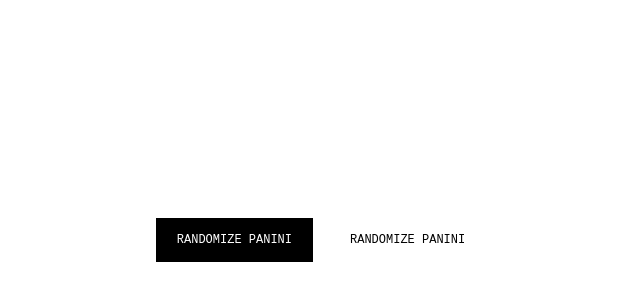
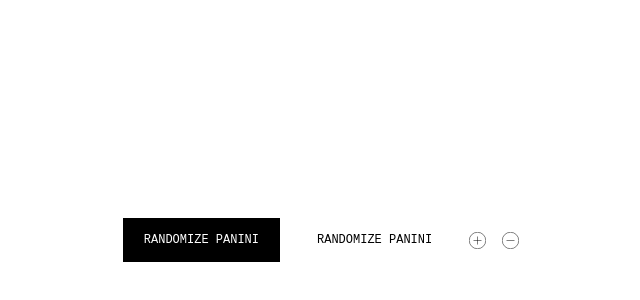
Before and after one commit to meczajkowski/panini-creator, a React (Vite) app: page / in a window 1280 px wide. Shown: the part 160-460 px from the top of the page, without its empty margins (319-959 px from the left). Built offline with nearby package versions, Linux system fonts and the light colour scheme; a web font is replaced by a local one.

Commit message:
feat: implement add/subtract button

```diff
--- a/package.json
+++ b/package.json
@@ -4,7 +4,7 @@
   "version": "0.0.0",
   "type": "module",
   "scripts": {
-    "dev": "vite",
+    "dev": "vite --host",
     "build": "tsc && vite build",
     "lint": "eslint src --ext js,jsx --report-unused-disable-directives --max-warnings 0",
     "preview": "vite preview"
--- a/src/App.tsx
+++ b/src/App.tsx
@@ -1,12 +1,15 @@
 import styles from './App.module.css';
 import Button from './components/UI/Button';
-import { ButtonType } from './enums';
+import CounterButton from './components/UI/CounterButton';
+import { ButtonType, CounterButtonType } from './enums';
 
 function App() {
   return (
     <div className={styles.testDiv}>
       <Button type={ButtonType.Primary}>RANDOMIZE PANINI</Button>
       <Button type={ButtonType.Secondary}>RANDOMIZE PANINI</Button>
+      <CounterButton type={CounterButtonType.Add} />
+      <CounterButton type={CounterButtonType.Substract} />
     </div>
   );
 }
--- /dev/null
+++ b/src/components/UI/CounterButton.module.css
@@ -0,0 +1,7 @@
+.button {
+  width: 17px;
+  height: 17px;
+  background-color: transparent;
+  border: none;
+  cursor: pointer;
+}
--- /dev/null
+++ b/src/components/UI/CounterButton.tsx
@@ -0,0 +1,25 @@
+// styles
+import styles from './CounterButton.module.css';
+
+// enums
+import { CounterButtonType } from '../../enums';
+import SubtractIcon from '../icons/SubtractIcon';
+import AddIcon from '../icons/AddIcon';
+
+interface ButtonProps {
+  type: CounterButtonType;
+}
+
+const Button = (props: ButtonProps) => {
+  return (
+    <button className={styles.button}>
+      {props.type === CounterButtonType.Substract ? (
+        <SubtractIcon />
+      ) : (
+        <AddIcon />
+      )}
+    </button>
+  );
+};
+
+export default Button;
--- /dev/null
+++ b/src/components/icons/AddIcon.module.css
@@ -0,0 +1,7 @@
+.button:hover {
+  fill: var(--color-primary);
+}
+
+.button:hover path {
+  fill: var(--color-secondary);
+}
--- /dev/null
+++ b/src/components/icons/AddIcon.tsx
@@ -0,0 +1,38 @@
+import styles from './AddIcon.module.css';
+
+const AddIcon = () => {
+  return (
+    <svg
+      className={styles.button}
+      xmlns='http://www.w3.org/2000/svg'
+      width='17'
+      height='17'
+      viewBox='0 0 17 17'
+      fill='none'
+    >
+      <rect
+        x='0.25'
+        y='0.25'
+        width='16.5'
+        height='16.5'
+        rx='8.25'
+        stroke='black'
+        stroke-width='0.5'
+      />
+      <path
+        fill-rule='evenodd'
+        clip-rule='evenodd'
+        d='M8.25 12.5L8.25 4.5L8.75 4.5L8.75 12.5L8.25 12.5Z'
+        fill='black'
+      />
+      <path
+        fill-rule='evenodd'
+        clip-rule='evenodd'
+        d='M12.5 8.75H4.5V8.25H12.5V8.75Z'
+        fill='black'
+      />
+    </svg>
+  );
+};
+
+export default AddIcon;
--- /dev/null
+++ b/src/components/icons/SubtractIcon.tsx
@@ -0,0 +1,32 @@
+import styles from './AddIcon.module.css';
+
+const SubtractIcon = () => {
+  return (
+    <svg
+      className={styles.button}
+      xmlns='http://www.w3.org/2000/svg'
+      width='17'
+      height='17'
+      viewBox='0 0 17 17'
+      fill='none'
+    >
+      <rect
+        x='0.25'
+        y='0.25'
+        width='16.5'
+        height='16.5'
+        rx='8.25'
+        stroke='black'
+        stroke-width='0.5'
+      />
+      <path
+        fill-rule='evenodd'
+        clip-rule='evenodd'
+        d='M12.5 8.75H4.5V8.25H12.5V8.75Z'
+        fill='black'
+      />
+    </svg>
+  );
+};
+
+export default SubtractIcon;
--- a/src/enums.ts
+++ b/src/enums.ts
@@ -2,3 +2,8 @@ export enum ButtonType {
   Primary = 'primary',
   Secondary = 'secondary',
 }
+
+export const enum CounterButtonType {
+  Add = 'add',
+  Substract = 'substract',
+}
--- a/src/index.css
+++ b/src/index.css
@@ -9,3 +9,8 @@
   padding: 0;
   box-sizing: border-box;
 }
+
+button {
+  -webkit-tap-highlight-color: transparent;
+  touch-action: manipulation;
+}
```
